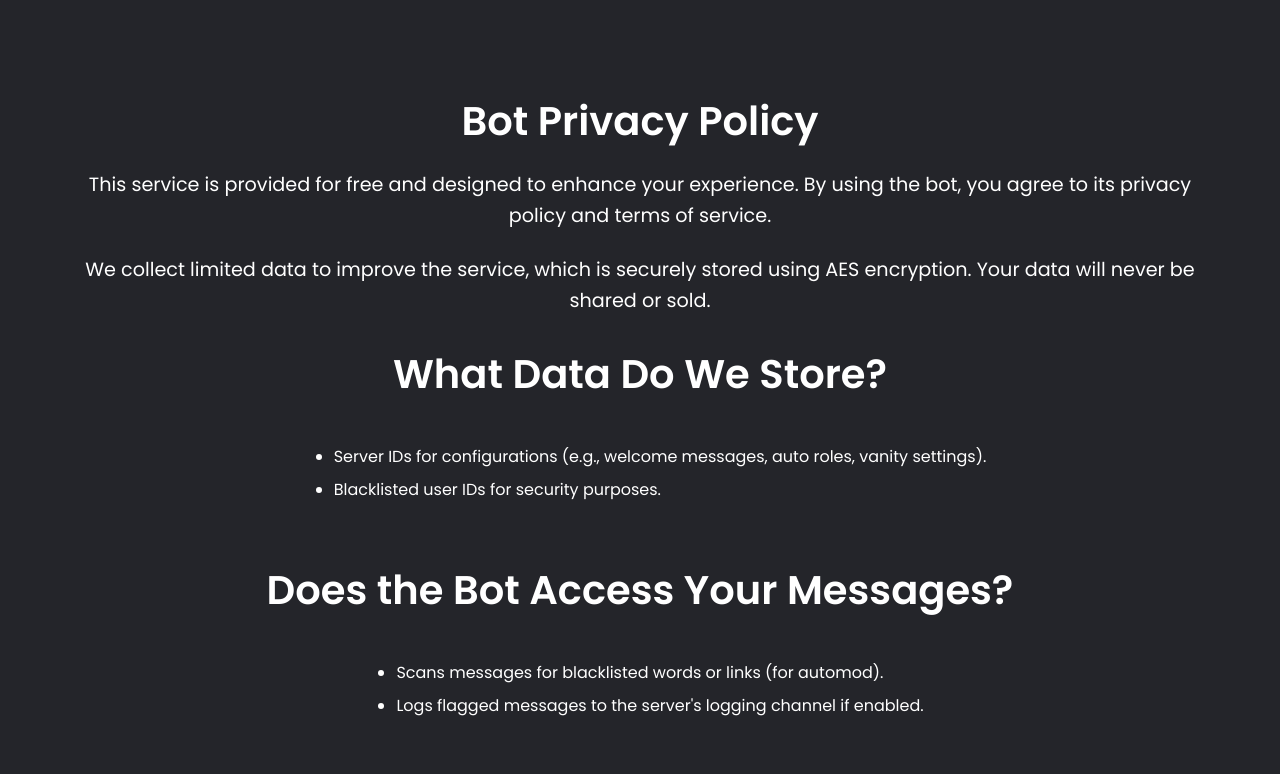
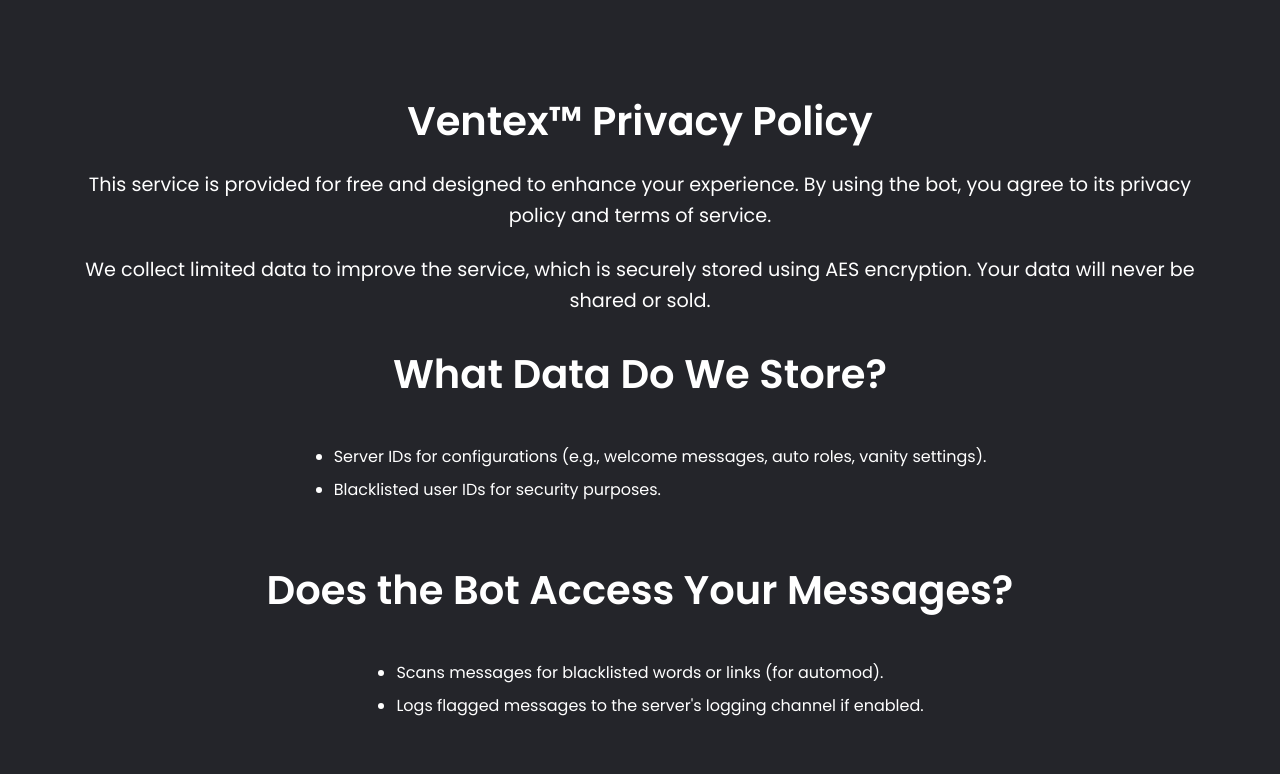
Before and after one commit to mab64572/D3OGoWw2cN, a plain HTML site: page policy.html in a window 1280 px wide. Shown: the top 774 px of the page. Drawn offline with Linux system fonts and the light colour scheme.

Commit message:
Update policy.html

```diff
--- a/policy.html
+++ b/policy.html
@@ -46,7 +46,7 @@
     </style>
 </head>
 <body>
-    <h1>Bot Privacy Policy</h1>
+    <h1>Ventex™ Privacy Policy</h1>
     <p>
         This service is provided for free and designed to enhance your experience. By using the bot, you agree to its privacy policy and terms of service.
     </p>
```
